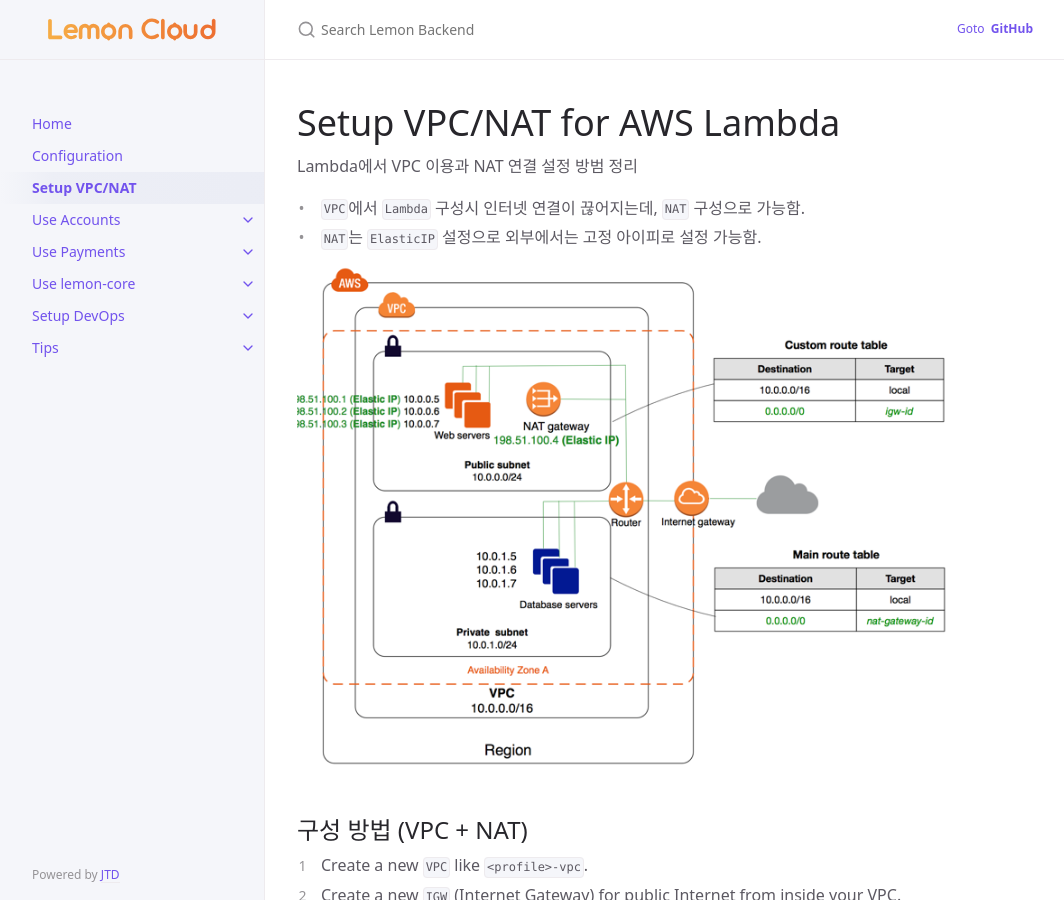
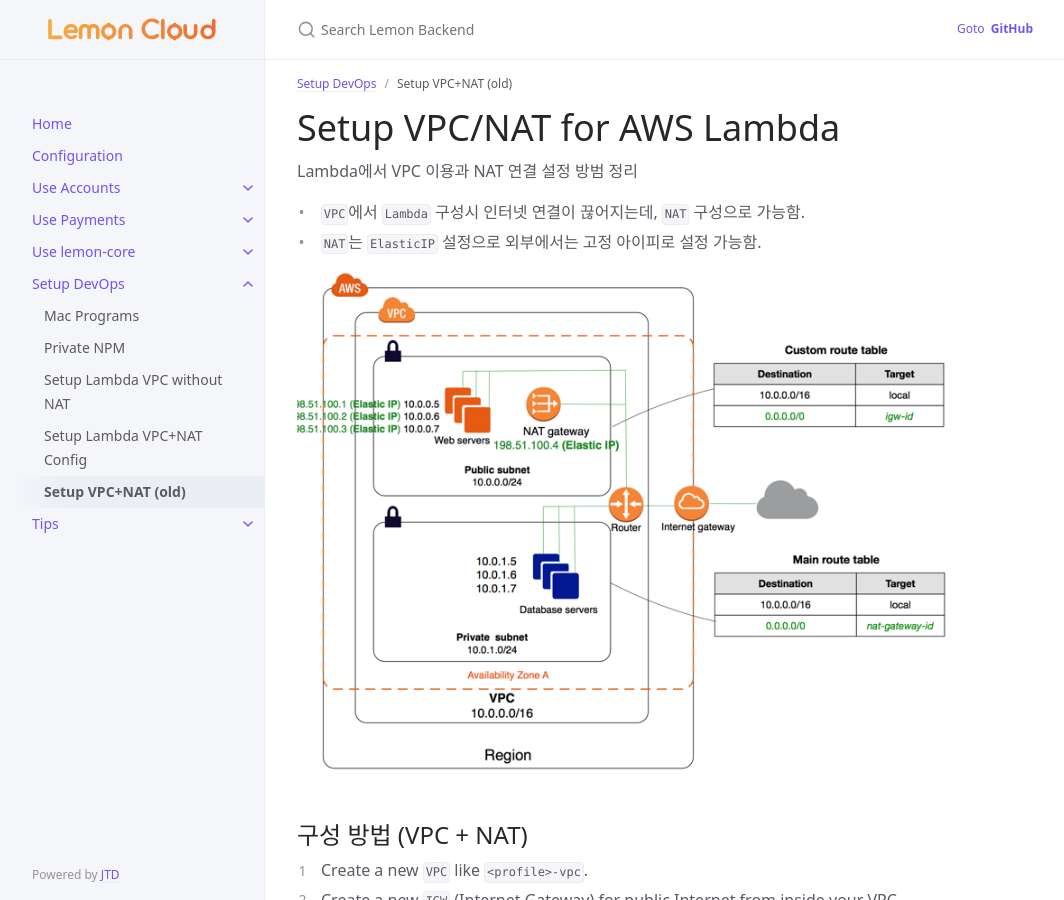
Before and after one commit to lemoncloud-io/lemon-backend-docs, a Jekyll site: the page built from docs/devops/setup-vpc-nat.md, in a window 1280 px wide and 900 px high. Shown: the whole window, without its empty margins (107-1171 px from the left). Built offline with Jekyll 4.4.1, drawn with Linux system fonts in a browser that asks for light colours; part of the change alters nothing that is shown.

Commit message:
docs: setup vpc w/o nat

```diff
--- a/docs/devops/lambda-vpc-nat.md
+++ b/docs/devops/setup-lambda-vpc-nat.md
@@ -1,6 +1,6 @@
 ---
 layout: default
-title: Lambda VPC Config
+title: Setup Lambda VPC+NAT Config
 parent: Setup DevOps
 ---
 
--- /dev/null
+++ b/docs/devops/setup-lambda-vpc-no-nat.md
@@ -0,0 +1,41 @@
+---
+layout: default
+title: Setup Lambda VPC without NAT
+parent: Setup DevOps
+---
+
+# Lambda VPC 설정과 NAT 없이 구성
+
+- [일반적] VPC가 필요한 서비스들(ex: backend-api)은 외부 필요없도록 구성.
+- [외부용] 외부 연결(https포함) 필요시 VPC없이 돌아가도록
+
+주의! `VPCE` 구성이 필요함.
+
+----------------------
+## 구성 방법
+
+1. Prepare a `Public Subnet` like `public-2a/2c`
+    - 기존 subnet에서 2가지를 고름 (+ 이름 지어주기)
+
+1. Create a `Security Group` like `lemon-services-api`
+    - add in-bound for all traffic from self
+
+1. Create `Endpoints` in VPC for accessing internal AWS
+    - create a security group as `infra-services`.
+        - allow all traffics from `lemon-services-api`
+
+    - add each for `kms`, `sns`, `sqs`, and `execute-api`
+        - security-group: `infra-services`
+        - subnets: `public-2a/2c`
+
+        * kms: `com.amazonaws.ap-northeast-2.kms` w/ `Interface`
+        * sns: `com.amazonaws.ap-northeast-2.sns` w/ `Interface`
+        * sqs: `com.amazonaws.ap-northeast-2.sqs` w/ `Interface`
+        * lambda: `com.amazonaws.ap-northeast-2.lambda` w/ `Interface`
+        * dynamodb: `com.amazonaws.ap-northeast-2.dynamodb` w/ `Gateway`
+
+
+----------------------
+## 배포후 테스트하기
+
+see `lemon-templates-api`, and check `/hello/echo`.
--- a/docs/setup-vpc-nat.md
+++ b/docs/devops/setup-vpc-nat.md
@@ -1,7 +1,7 @@
 ---
 layout: default
-title: Setup VPC/NAT
-nav_order: 2
+title: Setup VPC+NAT (old)
+parent: Setup DevOps
 ---
 
 # Setup VPC/NAT for AWS Lambda
@@ -11,7 +11,7 @@ Lambda에서 VPC 이용과 NAT 연결 설정 방범 정리
 - `VPC`에서 `Lambda` 구성시 인터넷 연결이 끊어지는데, `NAT` 구성으로 가능함.
 - `NAT`는 `ElasticIP` 설정으로 외부에서는 고정 아이피로 설정 가능함.
 
-![](../../assets/images/vpc-diagram.png)
+![](../../../assets/images/vpc-diagram.png)
 
 ## 구성 방법 (VPC + NAT)
 
@@ -60,4 +60,4 @@ Lambda VPC 에서 SNS/SQS/KMS 등을 이용할때, 필요함
 
 example)
 
-![](../../assets/images/vpc-endpoints.png)
+![](../../../assets/images/vpc-endpoints.png)
```
